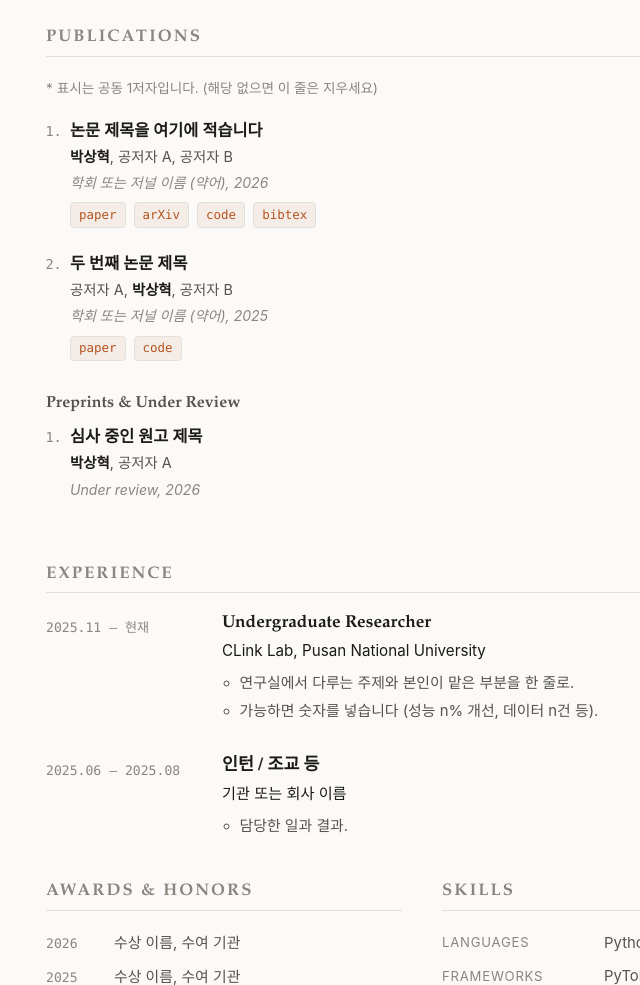
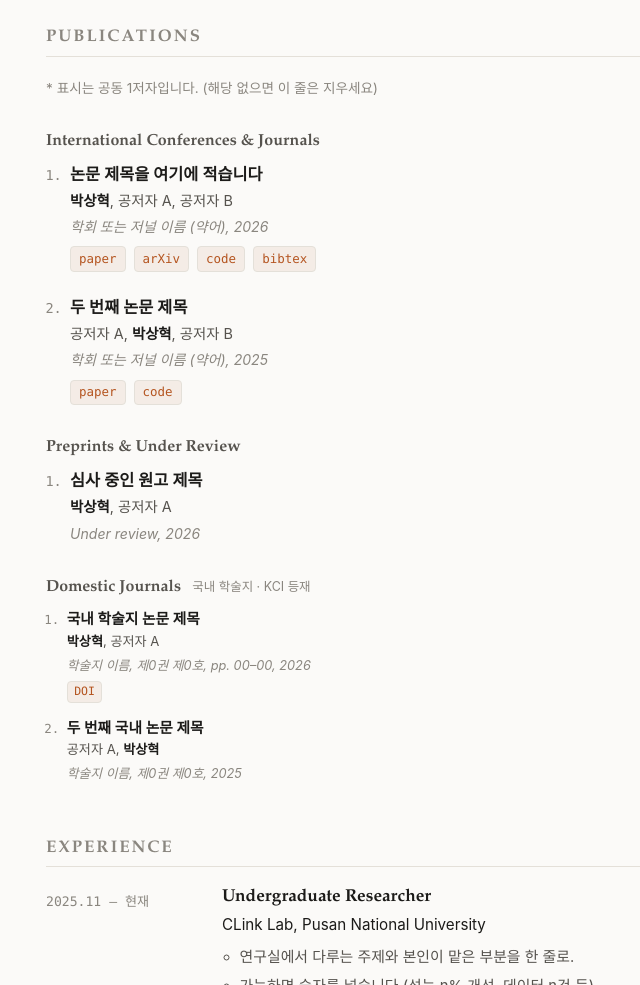
Before and after one commit to parksh03/parksh03.github.io, a plain HTML site: page index.html in a window 1280 px wide. Shown: the part 1020-2005 px from the top of the page, without its empty margins (218-858 px from the left). Drawn offline with Linux system fonts and the light colour scheme.

Commit message:
Separate domestic KCI journals from international publications
Publications now has three labeled groups: International Conferences
%s Journals, Preprints %s Under Review, and Domestic Journals. The
domestic list reuses the same markup under a .pubs--compact modifier
that shrinks type and tightens spacing, so KCI entries read as the
smaller tier without a separate template.

Co-Authored-By: Claude Opus 5 (1M context) <noreply@anthropic.com>

```diff
--- a/assets/style.css
+++ b/assets/style.css
@@ -253,6 +253,28 @@ section > p:first-of-type { margin-top: 0; }
 .pub__links a:hover { border-color: var(--accent); }
 .pub__links a[data-todo]::after { content: ""; }
 
+/* 국내 학술지: 같은 마크업을 쓰면서 한 칸을 작게 잡아 비중을 구분한다 */
+.pubs--compact { padding-left: 1.3rem; }
+.pubs--compact > li { margin-bottom: .9rem; }
+.pubs--compact > li::marker { font-size: .78rem; }
+.pubs--compact .pub__title   { font-size: .92rem; margin-bottom: .08rem; }
+.pubs--compact .pub__authors { font-size: .82rem; }
+.pubs--compact .pub__venue   { font-size: .8rem; }
+.pubs--compact .pub__links   { margin-top: .3rem; }
+.pubs--compact .pub__links a { font-size: .72rem; padding: .05rem .4rem; }
+
+/* 그룹 제목: 섹션 첫 제목은 h2 바로 아래라 위 여백을 줄인다 */
+.sub--first { margin-top: .75rem; }
+/* 영문 제목 뒤에 붙는 한글 보조 설명 */
+.sub__ko {
+  margin-left: .45rem;
+  font-family: var(--sans);
+  font-size: .78rem;
+  font-weight: 400;
+  letter-spacing: 0;
+  color: var(--text-dim);
+}
+
 /* ───────────────────────── two column block ───────────────────────── */
 .two-col {
   display: grid;
--- a/index.html
+++ b/index.html
@@ -109,6 +109,8 @@
   <section id="publications">
     <h2>Publications</h2>
     <p class="section-note">* 표시는 공동 1저자입니다. (해당 없으면 이 줄은 지우세요)</p>
+
+    <h3 class="sub sub--first">International Conferences &amp; Journals</h3>
     <ol class="pubs">
       <li>
         <p class="pub__title">논문 제목을 여기에 적습니다</p>
@@ -138,6 +140,24 @@
         <p class="pub__title">심사 중인 원고 제목</p>
         <p class="pub__authors"><strong>박상혁</strong>, 공저자 A</p>
         <p class="pub__venue">Under review, 2026</p>
+      </li>
+    </ol>
+
+    <!-- 국내 학술지 — 한 칸을 작게 잡아 국제 논문과 비중을 구분합니다 -->
+    <h3 class="sub">Domestic Journals <span class="sub__ko">국내 학술지 · KCI 등재</span></h3>
+    <ol class="pubs pubs--compact">
+      <li>
+        <p class="pub__title">국내 학술지 논문 제목</p>
+        <p class="pub__authors"><strong>박상혁</strong>, 공저자 A</p>
+        <p class="pub__venue">학술지 이름, 제0권 제0호, pp. 00–00, 2026</p>
+        <p class="pub__links">
+          <a href="#" data-todo>DOI</a>
+        </p>
+      </li>
+      <li>
+        <p class="pub__title">두 번째 국내 논문 제목</p>
+        <p class="pub__authors">공저자 A, <strong>박상혁</strong></p>
+        <p class="pub__venue">학술지 이름, 제0권 제0호, 2025</p>
       </li>
     </ol>
   </section>
```
Also changed, not shown: 1 other file.
